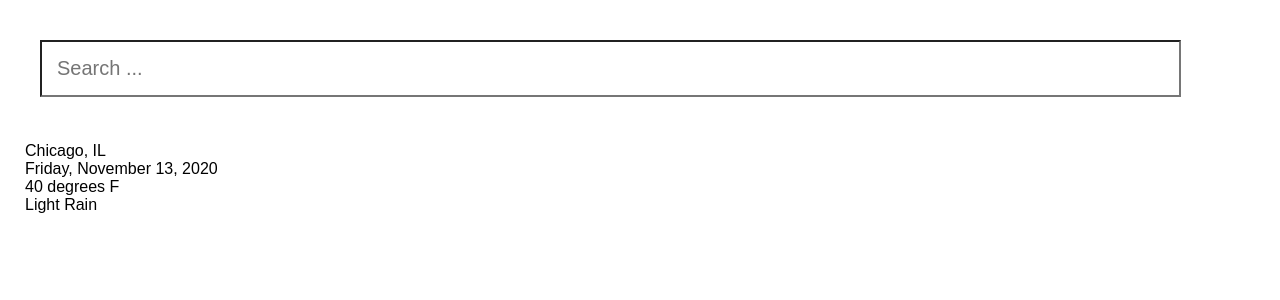
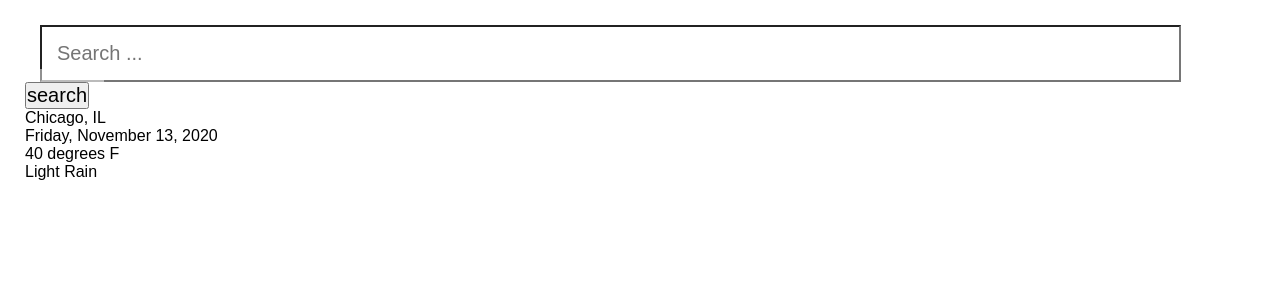
Before and after one commit to raquel-gonzo/vue-weather, a Vue app: page / in a window 1280 px wide. Shown: the top 300 px of the page. Built offline with nearby package versions, Linux system fonts and the light colour scheme; no server answers.

Commit message:
added search button, fetchWeather method

```diff
--- a/src/App.vue
+++ b/src/App.vue
@@ -2,14 +2,19 @@
   <div id="app">
     <main>
       <div class="search-box">
-        <input type="text" class="search-bar" placeholder="Search ..." />
+        <input
+          v-model="query"
+          type="text"
+          class="search-bar"
+          placeholder="Search ..."
+        />
+        <button @click.prevent="fetchWeather" class="btn-search">search</button>
       </div>
 
       <div id="location">Chicago, IL</div>
       <div id="date">Friday, November 13, 2020</div>
       <div id="temp">40 degrees F</div>
       <div id="weather">Light Rain</div>
-
     </main>
   </div>
 </template>
@@ -19,8 +24,21 @@ export default {
   name: "App",
   data() {
     return {
-      api_key: process.env.VUE_APP_API_KEY
+      api_key: process.env.VUE_APP_API_KEY,
+      url_base: "https://api.openweathermap.org/data/2.5",
+      query: "",
+      weather: {},
     };
+  },
+  methods: {
+    fetchWeather() {
+      fetch(`${this.url_base}/weather?q=${this.query}&appid=${this.api_key}`)
+        .then(res => res.json())
+        .then(data => {
+          console.log(data);
+          this.weather = data;
+        });
+    },
   },
 };
 </script>
@@ -34,12 +52,17 @@ export default {
 
 .search-box,
 .search-bar {
-  display: block;
+  display: inline;
   width: 90%;
   padding: 15px;
   color: #313131;
   font-size: 20px;
   background-color: rgba(255, 255, 255, 0.5);
+}
+
+.btn-search {
+  display: inline;
+  font-size: 20px;
 }
 
 .search-box {
```
